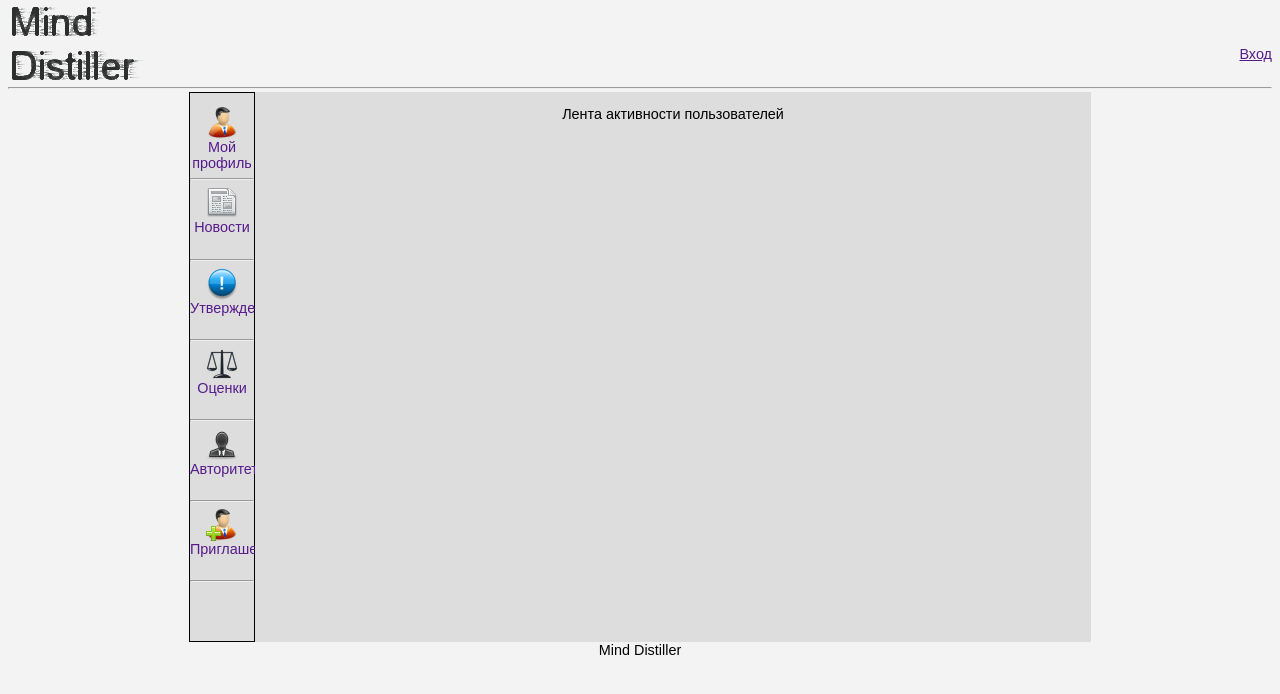
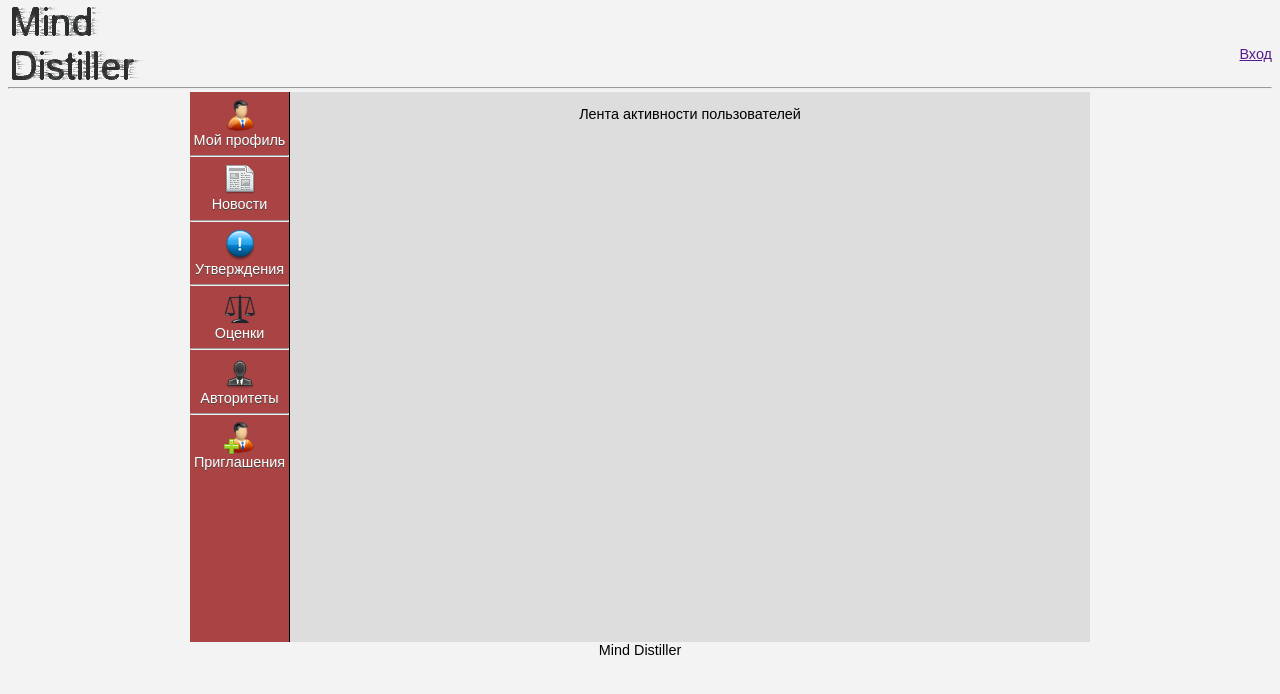
Before and after one commit to Egor3f/mind_distiller, a PHP site: template views/main.html.php in a window 1280 px wide. Shown: the top 694 px of the page. Run offline with PHP 8.4, Linux system fonts and the light colour scheme; the template is opened without the code that fills it, so the values that code supplies are empty.

Commit message:
Оформление меню

```diff
--- a/css/colors.css
+++ b/css/colors.css
@@ -5,7 +5,13 @@ body
 
 #content #menu
 {
-	background: #DDDDDD;
+	background: #AA4444;
+}
+
+#menu a
+{
+	color: #FFFFFF;
+	text-shadow: 0px 1px #444444;
 }
 
 #container
--- a/css/layout.css
+++ b/css/layout.css
@@ -54,16 +54,16 @@ body
 {
 	margin: 12px auto;
 	position: relative;
-	width: 902px;
+	width: 900px;
 	height: 550px;
 }
 
 #content #menu
 {
-	width: 64px;
+	width: 99px;
 	float: left;
-	height: 548px;
-	border: 1px double;
+	height: 550px;
+	border-right: 1px solid;
 	position: relative;
 }
 
@@ -71,10 +71,9 @@ body
 {
 	position: relative;
 	float: right;
-	width: 836px;
+	width: 800px;
 	height: 100%;
 	overflow: auto;
-	color: black;
 	text-align: center;
 }
 
@@ -84,18 +83,17 @@ body
 	top: 0;
 	left: 0;
 	list-style-type: none;
-	margin: 10px 0;;
+	margin: 8px 0;
 	padding: 0;
 }
 
 #menu ul li
 {
 	display: block;
-	background: url('../img/empty.png');
+	/*background: url('../img/empty.png');*/
 	text-align: center;
-	width: 64px;
-	height: 64px;
-	margin: 4px 0;
+	width: 99px;
+	height: 48px;
 	padding: 0;
 }
 
--- a/views/layouts/default.html.php
+++ b/views/layouts/default.html.php
@@ -36,7 +36,7 @@
 			<a href="<?=url_for('assertions')?>"><li><img src="./img/menu_assertions.png"><br>Утверждения</li></a><hr>
 			<a href="<?=url_for('assessments')?>"><li><img src="./img/menu_assessments.png"><br>Оценки</li></a><hr>
 			<a href="<?=url_for('authorities')?>"><li><img src="./img/menu_authorities.png"><br>Авторитеты</li></a><hr>
-			<a href="<?=url_for('invitations')?>"><li><img src="./img/menu_invitations.png"><br>Приглашения</li></a><hr>
+			<a href="<?=url_for('invitations')?>"><li><img src="./img/menu_invitations.png"><br>Приглашения</li></a>
 		</ul>
 	</div>
 
```
